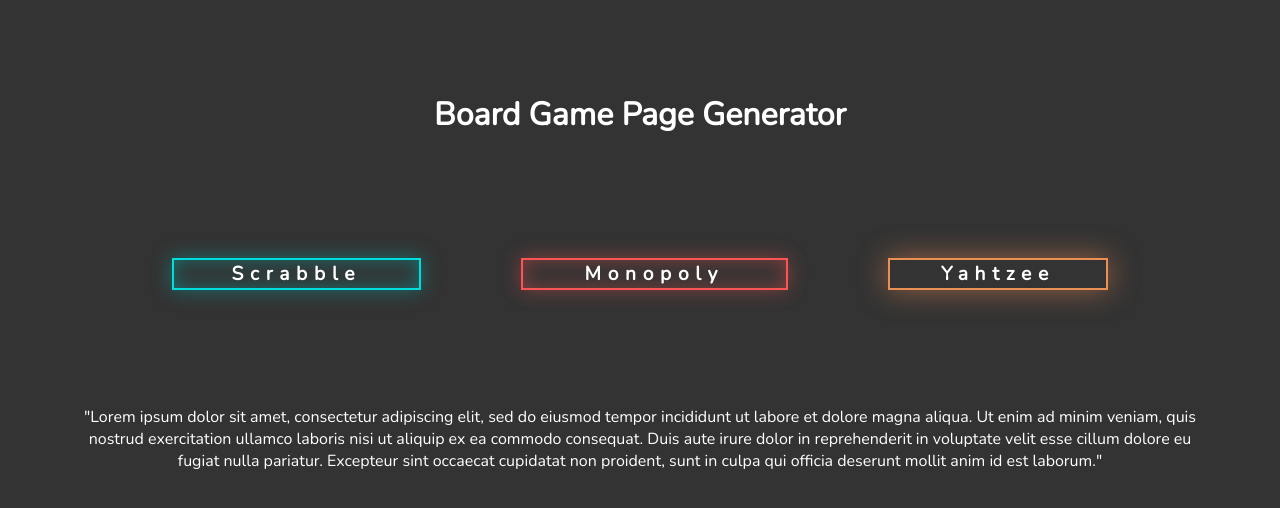
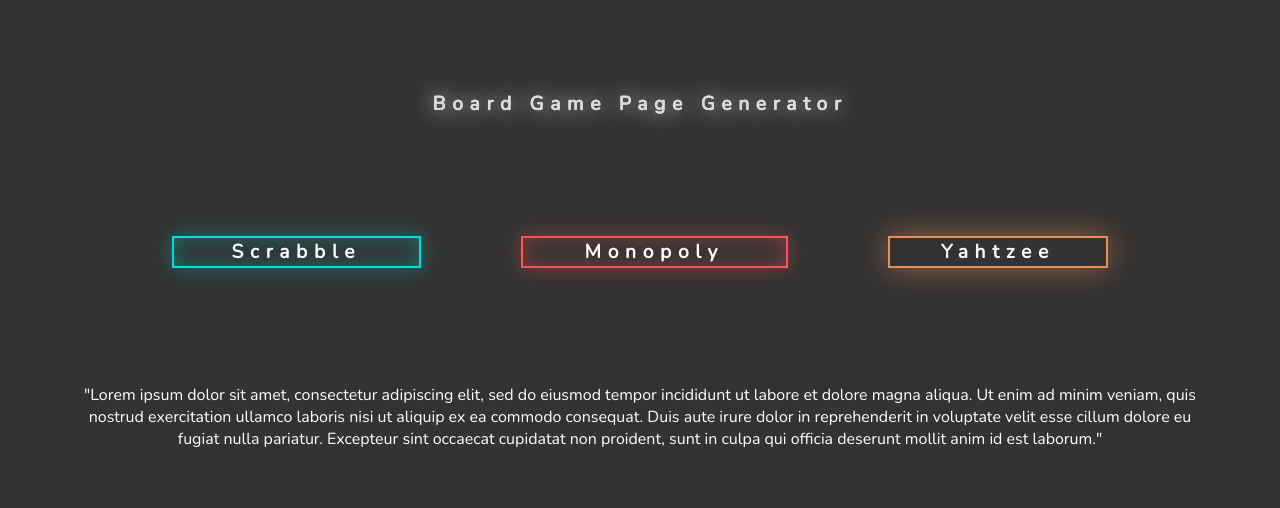
Before and after one commit to ja-brouil/Game-Board-Sheet, a website: page index.html in a window 1280 px wide. Drawn offline with nearby package versions, Linux system fonts and the light colour scheme.

Commit message:
added shadow text

```diff
--- a/index.html
+++ b/index.html
@@ -10,7 +10,7 @@
 <body>
     <div class="center">
         <div class="title">
-            <h1>Board Game Page Generator</h1>
+            <h1 class ="fill black">Board Game Page Generator</h1>
         </div>
         <div class="toolbar">
             <table>
--- a/scss/style.scss
+++ b/scss/style.scss
@@ -26,6 +26,7 @@
 
 th {
     text-align: center;
+    margin: auto;
 }
 
 // Buttons
@@ -73,6 +74,16 @@
         color: rgba(0, 0, 0, 0.8);
         cursor: pointer;
     }
+
+    &.black {
+        color: rgb(218, 218, 218);
+        text-shadow: 0px 0px 0px #ebebeb, 0px 0px 1em #ebebeb;
+    }
+
+    &.black:hover {
+        text-shadow: 0 0 1em #ffffff, 0 0 1.5em #ffffff;
+        cursor: pointer;
+    }
 }
 
 // Fade in and Fade out
```
Also changed, not shown: css/style.css, 2 other files.
